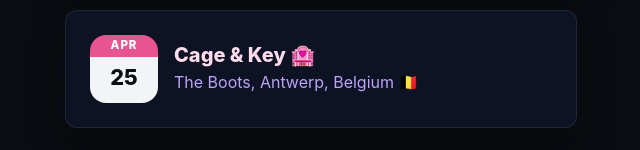
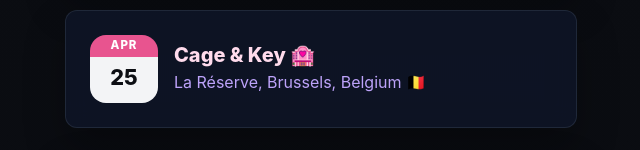
Before and after one commit to pup-softlock/pup-softlock-landing, a Nuxt app: page /events in a window 1280 px wide. Shown: the part 368-518 px from the top of the page, without its empty margins (319-959 px from the left). Built offline with nearby package versions, Linux system fonts and the light colour scheme.

Commit message:
fix location of Cage&Key event

```diff
--- a/app/pages/events.vue
+++ b/app/pages/events.vue
@@ -21,7 +21,7 @@
   {
     dates: "Apr 25",
     title: "Cage & Key 🏩",
-    location: "The Boots, Antwerp, Belgium 🇧🇪",
+    location: "La Réserve, Brussels, Belgium 🇧🇪",
   },
   {
     dates: "May 2",
```
